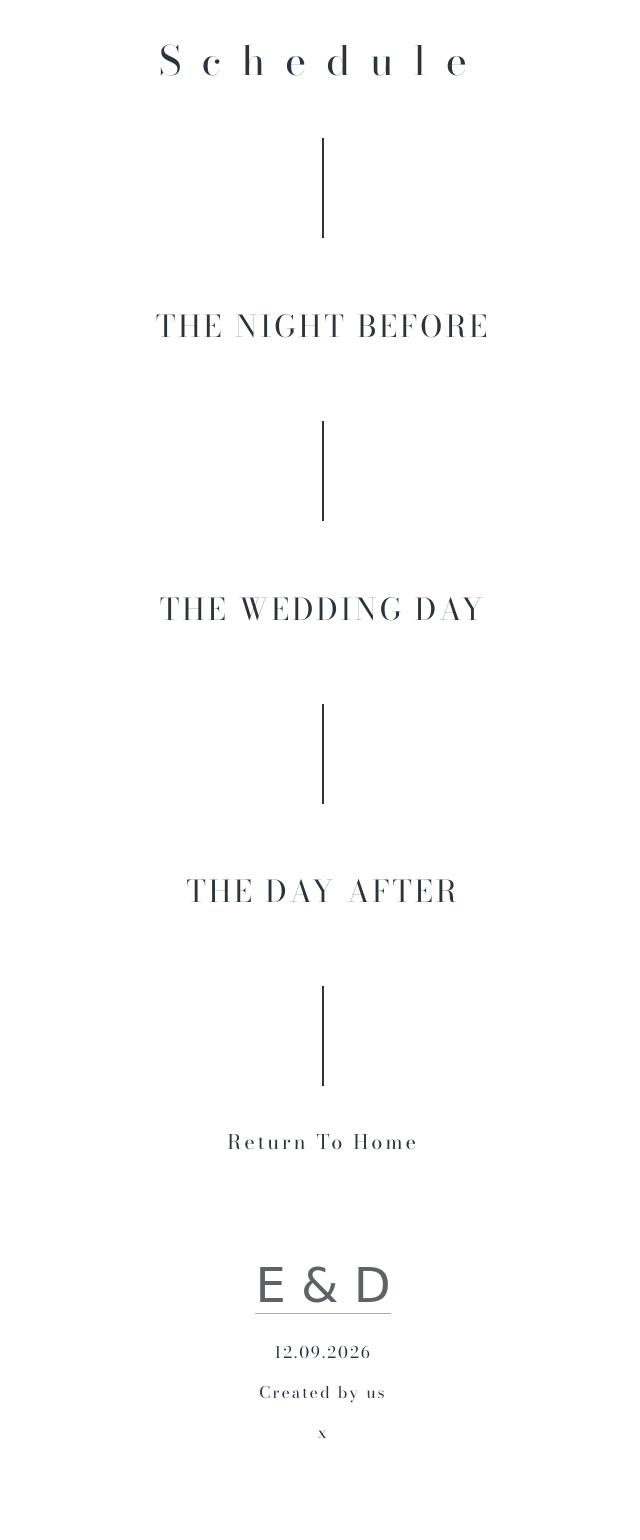
After one commit to Esteph27/wedding-website, a Flask app: page /schedule in a window 1280 px wide. The commit adds this page. Shown: the whole page, without its empty margins (317-957 px from the left). Run offline with Flask 3, Linux system fonts and the light colour scheme; parts of the project's set-up code (start-up, migrations or seed data) failed here and were passed over; some web fonts are replaced.

Commit message:
Add schedule.html

```diff
--- a/app.py
+++ b/app.py
@@ -57,5 +57,9 @@ def airbnb():
 def deal():
     return render_template("deal.html", show_footer=True)
 
+@app.route("/schedule")
+def schedule():
+    return render_template("schedule.html", show_footer=True)
+
 if __name__ == "__main__":
     app.run(debug=True)
--- a/templates/home.html
+++ b/templates/home.html
@@ -33,7 +33,7 @@
 
 <!-- Schedule -->
 <div class="container fade delay-8">
-    <a class="page-link">SCHEDULE</a>
+    <a href="{{ url_for('schedule') }}" class="page-link">SCHEDULE</a>
 </div>
 
 <div class="container fade delay-9">
--- /dev/null
+++ b/templates/schedule.html
@@ -0,0 +1,49 @@
+{% extends "base.html" %}
+
+{% block title %}Wedding Schedule{% endblock %}
+
+{% block content %}
+
+    <!-- title -->
+    <h1 class="title smaller-title">Schedule</h1>
+    <div class="container">
+        <div class="vertical-line"></div>
+    </div>
+
+    <!-- ice breaker -->
+    <div class="info">
+        <div>
+            <h2>THE NIGHT BEFORE</h2>
+        </div>
+    </div>
+     <div class="container">
+        <div class="vertical-line"></div>
+    </div>
+
+    <!-- the wedding day -->
+    <div class="info">
+        <div>
+            <h2>THE WEDDING DAY</h2>
+        </div>
+    </div>
+     <div class="container">
+        <div class="vertical-line"></div>
+    </div>
+
+    <!-- the day after -->
+    <div class="info">
+        <div>
+            <h2>THE DAY AFTER</h2>
+        </div>
+    </div>
+
+    <div class="container">
+        <div class="vertical-line"></div>
+    </div>
+
+    <!-- return to home link -->
+    <div class="container">
+        <a href="{{ url_for('home') }}" id="returnHome" class="page-link">Return To Home</a>
+    </div>
+
+{% endblock %}
```
